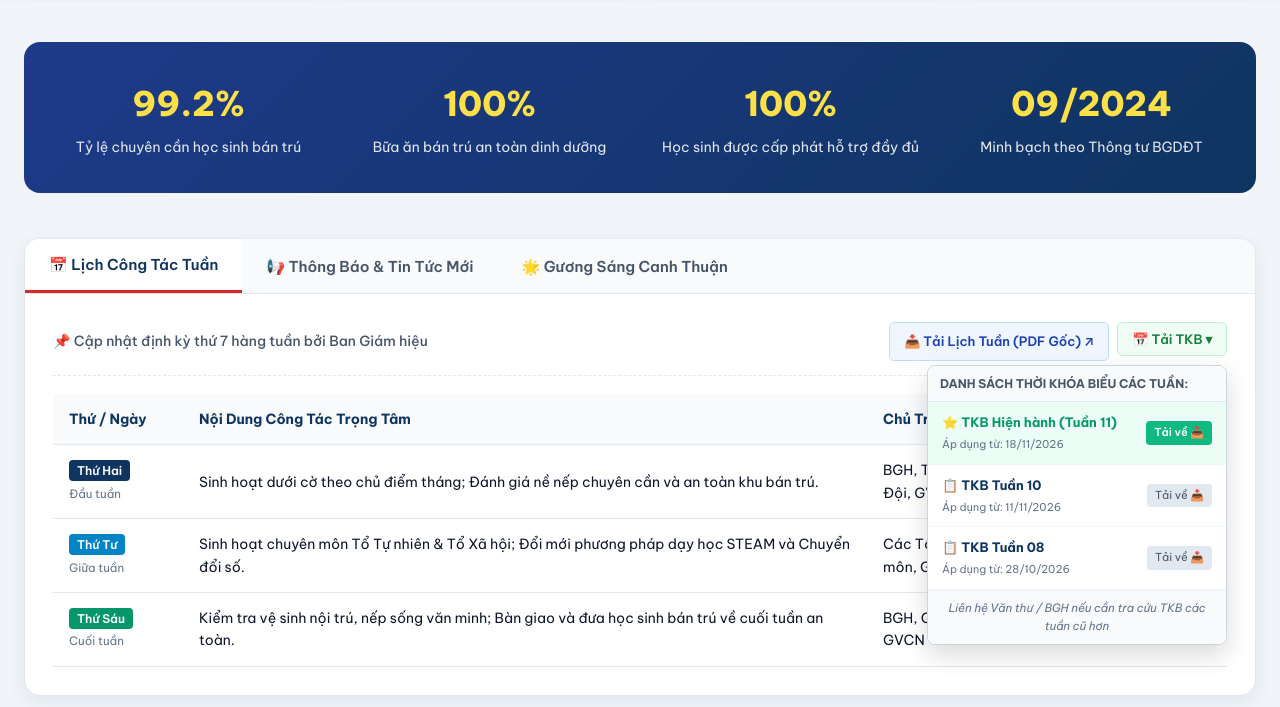
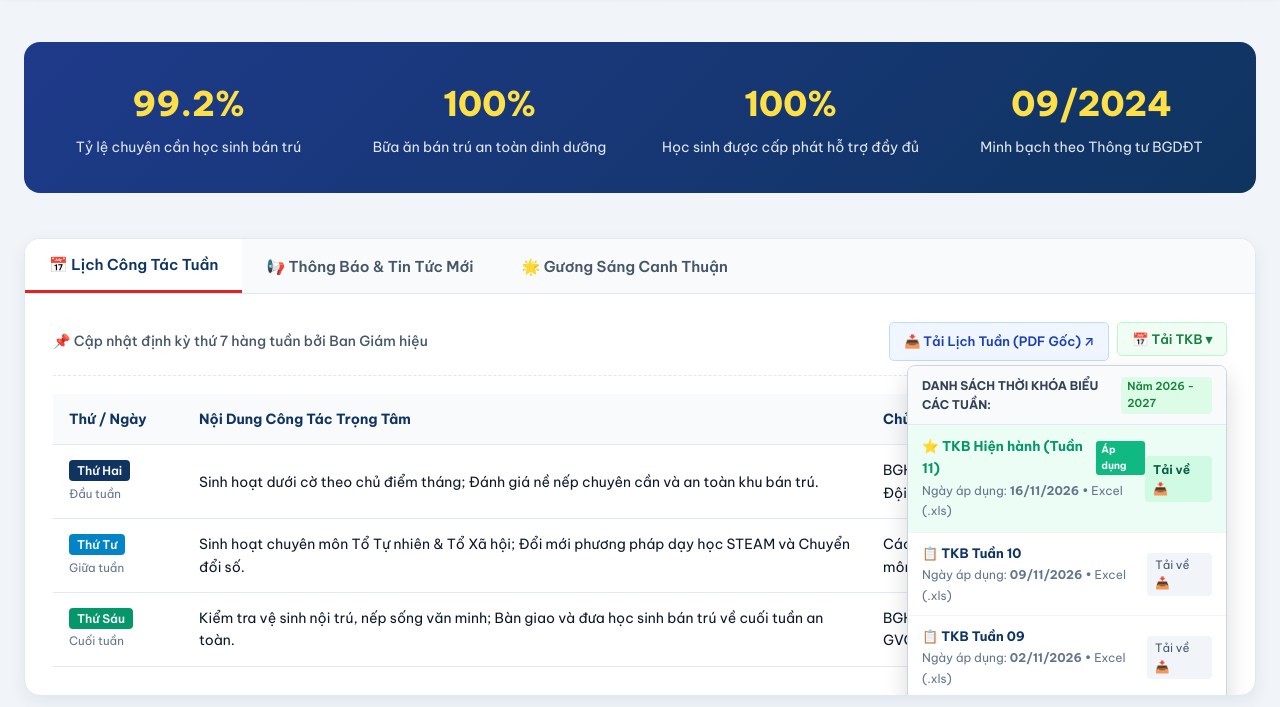
Before and after one commit to thcsbtcanhthuan/thcsbtcanhthuan.github.io, a plain HTML site: page index.html in a window 1280 px wide. Both pictures are taken after a click on the button "📅 Tải TKB ▾". Shown: the part 1048-1755 px from the top of the page. Drawn offline with Linux system fonts and the light colour scheme.

Commit message:
Add files via upload

```diff
--- a/index.html
+++ b/index.html
@@ -808,7 +808,7 @@ body {
       <div class="module-icon">📅</div>
       <h3 class="module-title">Tra Cứu Học Tập & Phụ Huynh</h3>
       <ul class="module-list">
-        <li>Thời khóa biểu học kỳ I (2024 - 2025)</li>
+        <li>Thời khóa biểu các tuần (Năm học 2026 - 2027)</li>
         <li>Lịch công tác tuần của Ban Giám hiệu</li>
         <li>Kế hoạch kiểm tra đánh giá định kỳ</li>
         <li>Cẩm nang phụ huynh & An toàn trường học</li>
@@ -859,31 +859,53 @@ body {
             <button class="file-download-badge" style="padding:8px 14px; font-size:13px; background:#f0fdf4; color:#15803d; border-color:#bbf7d0; cursor:pointer;" onclick="toggleTkbDropdown(event)">
               📅 Tải TKB ▾
             </button>
-            <div id="tkbDropdownMenu" class="dropdown-menu" style="display:none; position:absolute; right:0; top:110%; background:white; min-width:300px; border-radius:8px; box-shadow:0 10px 25px rgba(0,0,0,0.15); border:1px solid #cbd5e1; z-index:50; overflow:hidden;">
-              <div style="background:#f8fafc; padding:8px 12px; font-size:12px; font-weight:700; color:#475569; border-bottom:1px solid #e2e8f0;">DANH SÁCH THỜI KHÓA BIỂU CÁC TUẦN:</div>
-              <a href="https://drive.google.com/drive/folders/1C1h-ARExhPEGOWTpEIaAXb2ShpSqLXnh" target="_blank" rel="noopener" style="display:flex; justify-content:space-between; align-items:center; padding:10px 14px; text-decoration:none; color:#0f3460; font-size:13px; border-bottom:1px solid #f1f5f9; background:#ecfdf5;">
+            <div id="tkbDropdownMenu" class="dropdown-menu" style="display:none; position:absolute; right:0; top:110%; background:white; min-width:320px; border-radius:8px; box-shadow:0 10px 25px rgba(0,0,0,0.15); border:1px solid #cbd5e1; z-index:50; overflow:hidden;">
+              <div style="background:#f8fafc; padding:10px 14px; font-size:12px; font-weight:700; color:#334155; border-bottom:1px solid #e2e8f0; display:flex; justify-content:space-between; align-items:center;">
+                <span>DANH SÁCH THỜI KHÓA BIỂU CÁC TUẦN:</span>
+                <span style="font-size:11px; color:#15803d; font-weight:600; background:#dcfce7; padding:1px 6px; border-radius:4px;">Năm 2026 - 2027</span>
+              </div>
+
+              <!-- TUAN 11: 16/11/2026 (MOI NHAT - HIEN HANH) -->
+              <a href="tkb/TKB_Tuan_11_161126.xls" download="TKB_Tuan_11_161126.xls" style="display:flex; justify-content:space-between; align-items:center; padding:11px 14px; text-decoration:none; color:#0f3460; font-size:13px; border-bottom:1px solid #f1f5f9; background:#ecfdf5;">
                 <div>
-                  <strong style="color:#059669;">⭐ TKB Hiện hành (Tuần 11)</strong><br>
-                  <small style="color:#64748b;">Áp dụng từ: 18/11/2026</small>
+                  <div style="display:flex; align-items:center; gap:6px;">
+                    <strong style="color:#059669; font-size:13.5px;">⭐ TKB Hiện hành (Tuần 11)</strong>
+                    <span style="font-size:10px; background:#10b981; color:white; padding:1px 5px; border-radius:3px; font-weight:700;">Áp dụng</span>
+                  </div>
+                  <small style="color:#64748b; font-size:12px;">Ngày áp dụng: <strong>16/11/2026</strong> &bull; Excel (.xls)</small>
                 </div>
-                <span style="font-size:11px; background:#10b981; color:white; padding:3px 8px; border-radius:4px; font-weight:600;">Tải về 📥</span>
+                <span style="font-size:12px; background:#d1fae5; color:#065f46; padding:4px 8px; border-radius:4px; font-weight:700;">Tải về 📥</span>
               </a>
-              <a href="https://drive.google.com/drive/folders/1C1h-ARExhPEGOWTpEIaAXb2ShpSqLXnh" target="_blank" rel="noopener" style="display:flex; justify-content:space-between; align-items:center; padding:10px 14px; text-decoration:none; color:#0f3460; font-size:13px; border-bottom:1px solid #f1f5f9;">
+
+              <!-- TUAN 10: 09/11/2026 -->
+              <a href="tkb/TKB_Tuan_10_09112026.xls" download="TKB_Tuan_10_09112026.xls" style="display:flex; justify-content:space-between; align-items:center; padding:10px 14px; text-decoration:none; color:#0f3460; font-size:13px; border-bottom:1px solid #f1f5f9;">
                 <div>
-                  <strong>📋 TKB Tuần 10</strong><br>
-                  <small style="color:#64748b;">Áp dụng từ: 11/11/2026</small>
+                  <strong style="font-size:13px;">📋 TKB Tuần 10</strong><br>
+                  <small style="color:#64748b; font-size:12px;">Ngày áp dụng: <strong>09/11/2026</strong> &bull; Excel (.xls)</small>
                 </div>
-                <span style="font-size:11px; background:#e2e8f0; color:#475569; padding:3px 8px; border-radius:4px;">Tải về 📥</span>
+                <span style="font-size:11.5px; background:#f1f5f9; color:#475569; padding:3px 8px; border-radius:4px;">Tải về 📥</span>
               </a>
-              <a href="https://drive.google.com/drive/folders/1C1h-ARExhPEGOWTpEIaAXb2ShpSqLXnh" target="_blank" rel="noopener" style="display:flex; justify-content:space-between; align-items:center; padding:10px 14px; text-decoration:none; color:#0f3460; font-size:13px; border-bottom:1px solid #f1f5f9;">
+
+              <!-- TUAN 09: 02/11/2026 -->
+              <a href="tkb/TKB_Tuan_09_02112026.xls" download="TKB_Tuan_09_02112026.xls" style="display:flex; justify-content:space-between; align-items:center; padding:10px 14px; text-decoration:none; color:#0f3460; font-size:13px; border-bottom:1px solid #f1f5f9;">
                 <div>
-                  <strong>📋 TKB Tuần 08</strong><br>
-                  <small style="color:#64748b;">Áp dụng từ: 28/10/2026</small>
+                  <strong style="font-size:13px;">📋 TKB Tuần 09</strong><br>
+                  <small style="color:#64748b; font-size:12px;">Ngày áp dụng: <strong>02/11/2026</strong> &bull; Excel (.xls)</small>
                 </div>
-                <span style="font-size:11px; background:#e2e8f0; color:#475569; padding:3px 8px; border-radius:4px;">Tải về 📥</span>
+                <span style="font-size:11.5px; background:#f1f5f9; color:#475569; padding:3px 8px; border-radius:4px;">Tải về 📥</span>
               </a>
+
+              <!-- TUAN 05: 02/10/2026 -->
+              <a href="tkb/TKB_Tuan_05_021026.xls" download="TKB_Tuan_05_021026.xls" style="display:flex; justify-content:space-between; align-items:center; padding:10px 14px; text-decoration:none; color:#0f3460; font-size:13px; border-bottom:1px solid #f1f5f9;">
+                <div>
+                  <strong style="font-size:13px;">📋 TKB Tuần 05</strong><br>
+                  <small style="color:#64748b; font-size:12px;">Ngày áp dụng: <strong>02/10/2026</strong> &bull; Excel (.xls)</small>
+                </div>
+                <span style="font-size:11.5px; background:#f1f5f9; color:#475569; padding:3px 8px; border-radius:4px;">Tải về 📥</span>
+              </a>
+
               <div style="text-align:center; padding:8px 12px; background:#f8fafc; font-size:11.5px; color:#64748b; font-style:italic; border-top:1px solid #f1f5f9;">
-                Liên hệ Văn thư / BGH nếu cần tra cứu TKB các tuần cũ hơn
+                TKB được cập nhật thường xuyên theo kế hoạch chuyên môn BGH
               </div>
             </div>
           </div>
```
Also changed, not shown: 4 other files.
